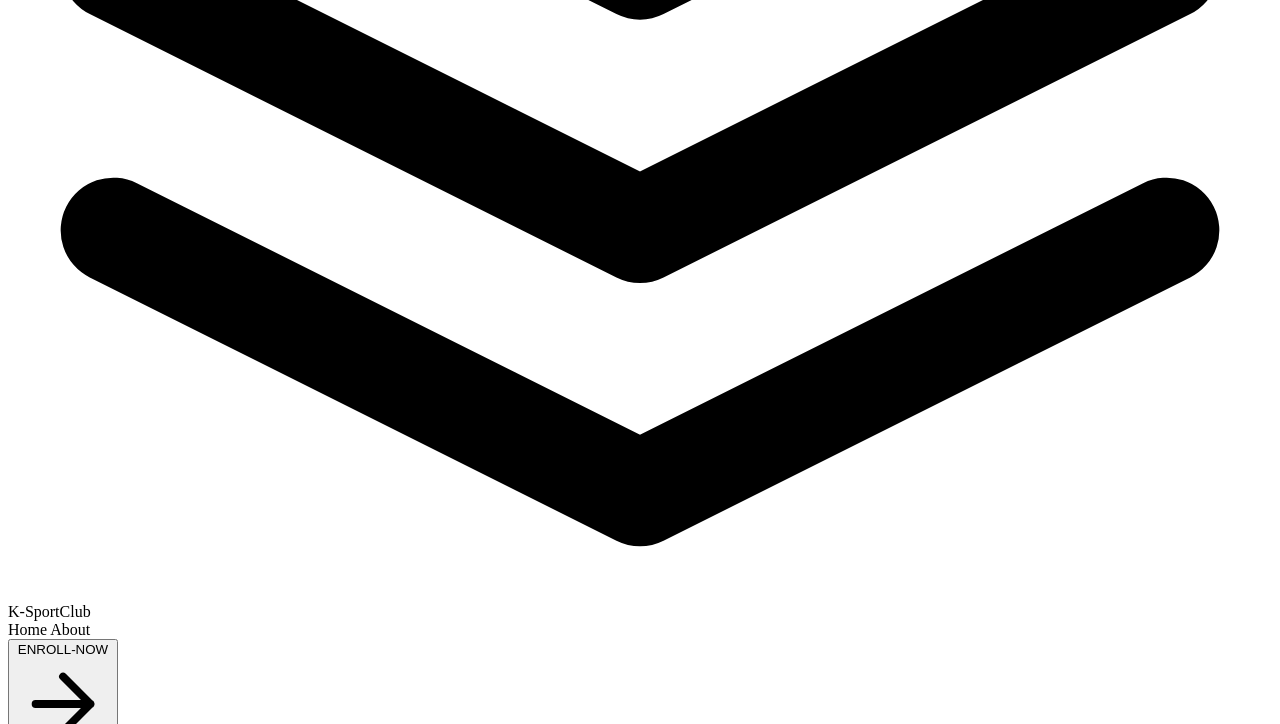
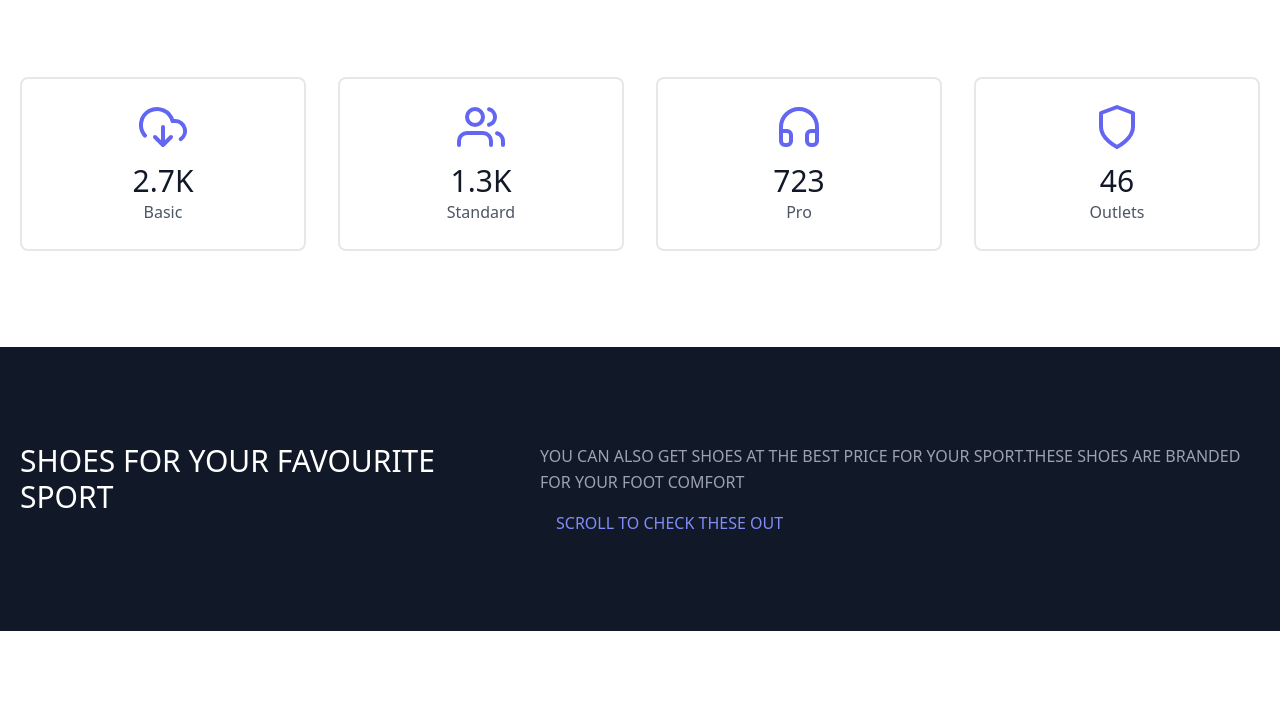
Before and after one commit to imcoder0/sporter.com, a plain HTML site: page index.html in a window 1280 px wide. Shown: the part 673-1397 px from the top of the page. Drawn offline with nearby package versions, Linux system fonts and the light colour scheme.

Commit message:
Update index.html

```diff
--- a/index.html
+++ b/index.html
@@ -4,7 +4,7 @@
 
     <meta http-equiv="X-UA-Compatible" content="IE=edge">
     <meta name="viewport" content="width=device-width, initial-scale=1.0">
-    <link href="./Document_files/tailwind.min.css" rel="stylesheet">
+    <link href="https://unpkg.com/tailwindcss@^1.0/dist/tailwind.min.css" rel="stylesheet">
     <title>Document</title>
 </head>
 <body>
```
